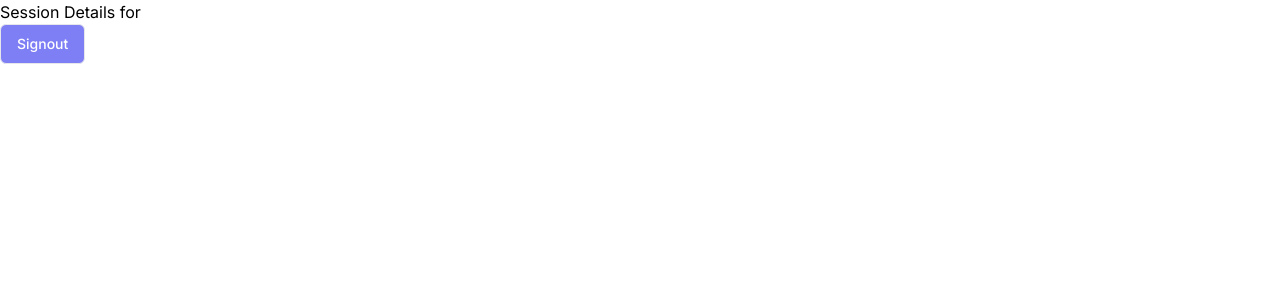
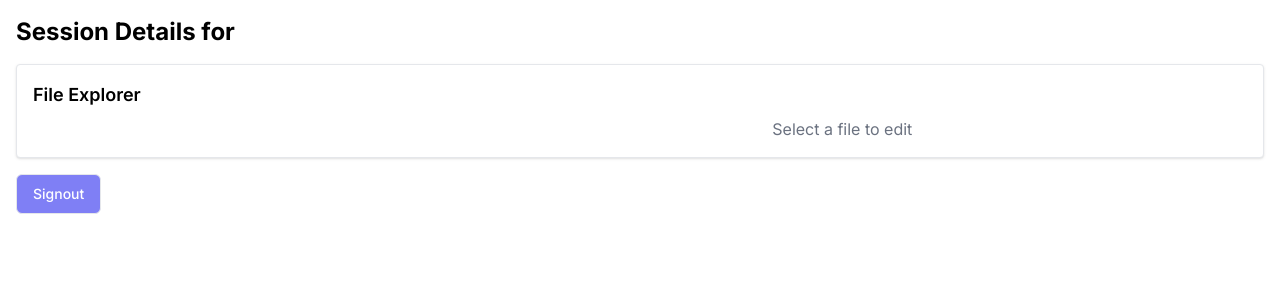
Before and after one commit to rishipatel9/Codeium, a Next.js app in the folder apps/web/: page /session in a window 1280 px wide. Shown: the top 300 px of the page. Built offline with nearby package versions, Linux system fonts and the light colour scheme; no server answers.

Commit message:
Added File Explorer

```diff
--- a/apps/web/src/app/session/[...sessionId]/page.tsx
+++ b/apps/web/src/app/session/[...sessionId]/page.tsx
@@ -1,6 +1,207 @@
 'use client';
+import { useEffect, useState } from 'react';
 import SignOut from '@/components/SignOut';
 import { useParams } from 'next/navigation';
+import { Folder, File, ChevronRight, ChevronDown } from 'lucide-react';
+import { supabaseClient } from '@/utils/SupabaseClient';
+import dynamic from 'next/dynamic';
+
+// Dynamically import Monaco editor to avoid server-side rendering issues
+const MonacoEditor = dynamic(() => import('@monaco-editor/react'), {
+  ssr: false,
+  loading: () => <p>Loading editor...</p>, // Fallback while Monaco Editor loads
+});
+
+const FileExplorer = () => {
+  const [expanded, setExpanded] = useState<Record<string, boolean>>({});
+  const [fileStructure, setFileStructure] = useState<Record<string, any> | null>(null);
+  const [fileContent, setFileContent] = useState<string | null>(null);
+  const [currentFilePath, setCurrentFilePath] = useState<string | null>(null);
+  const [fileType, setFileType] = useState<string | null>(null); // Track file type for Monaco language
+
+  // Toggle folder open/close and fetch structure if needed
+  const toggleFolder = (path: string) => {
+    setExpanded(prev => ({ ...prev, [path]: !prev[path] }));
+    if (!expanded[path]) {
+      fetchFileStructure(path);
+    }
+  };
+
+  // Fetch file structure from Supabase
+  const fetchFileStructure = async (path: string = 'react') => {
+    try {
+      console.log(`Fetching file structure for path: ${path}`);
+      const { data, error } = await supabaseClient.storage
+        .from(process.env.NEXT_PUBLIC_SUPABASE_BUCKET_NAME as string)
+        .list(path, { limit: 100, offset: 0 });
+
+      if (error) {
+        console.error('Error fetching file structure:', error);
+        return;
+      }
+
+      console.log('Fetched data:', data);
+
+      const structuredData = data?.reduce((acc: any, file: any) => {
+        console.log(`Processing file: ${file.name}`);
+        const parts = file.name.split('/');
+        let current = acc;
+        parts.forEach((part: string, idx: number) => {
+          if (idx === parts.length - 1) {
+            current[part] = null; // It's a file
+          } else {
+            current[part] = current[part] || {};
+            current = current[part];
+          }
+        });
+        return acc;
+      }, {});
+
+      console.log('Structured data:', structuredData);
+
+      setFileStructure(prev => ({
+        ...prev,
+        [path]: structuredData,
+      }));
+    } catch (error) {
+      console.error('Failed to fetch files:', error);
+    }
+  };
+
+  // Fetch file content and file type from Supabase
+  const fetchFileContent = async (path: string) => {
+    try {
+      console.log(`Fetching content for file: ${path}`);
+      const { data, error } = await supabaseClient.storage
+        .from(process.env.NEXT_PUBLIC_SUPABASE_BUCKET_NAME as string)
+        .download(path);
+
+      if (error) {
+        console.error('Error downloading file:', error);
+        return;
+      }
+
+      if (data) {
+        const textContent = await data.text();
+        console.log('File content:', textContent); // Debug log
+        setFileContent(textContent);
+        setCurrentFilePath(path);
+        setFileType(getFileType(path)); // Determine file type
+      } else {
+        console.error('No file data returned');
+      }
+    } catch (error) {
+      console.error('Failed to fetch file:', error);
+    }
+  };
+
+  // Determine the file type for Monaco Editor's language setting
+  const getFileType = (path: string) => {
+    const extension = path.split('.').pop();
+    switch (extension) {
+      case 'js':
+        return 'javascript';
+      case 'ts':
+        return 'typescript';
+      case 'json':
+        return 'json';
+      case 'css':
+        return 'css';
+      case 'html':
+        return 'html';
+      default:
+        return 'plaintext';
+    }
+  };
+
+  // Save the edited file back to Supabase
+  const saveFile = async (path: string, content: string) => {
+    try {
+      const { error } = await supabaseClient.storage
+        .from(process.env.NEXT_PUBLIC_SUPABASE_BUCKET_NAME as string)
+        .update(path, content, { cacheControl: '3600', upsert: true });
+
+      if (error) {
+        console.error('Error saving file:', error);
+      } else {
+        console.log('File saved successfully');
+      }
+    } catch (error) {
+      console.error('Failed to save file:', error);
+    }
+  };
+
+  useEffect(() => {
+    fetchFileStructure(); // Fetch root level initially
+  }, []);
+
+  // Render the file tree structure recursively
+  const renderTree = (tree: Record<string, any> | null, path = '') => {
+    if (!tree) return null;
+    return Object.entries(tree).map(([key, value]) => {
+      const currentPath = path ? `${path}/${key}` : key;
+      const isFolder = typeof value === 'object' && value !== null;
+      const isExpanded = expanded[currentPath as keyof typeof expanded] || false;
+
+      console.log('Rendering:', { key, value, isFolder, currentPath, isExpanded });
+
+      return (
+        <div key={currentPath} className="ml-4">
+          <div
+            className="flex items-center cursor-pointer hover:bg-gray-100 p-1"
+            onClick={() => isFolder ? toggleFolder(currentPath) : fetchFileContent(currentPath)}
+          >
+            {isFolder ? (
+              isExpanded ? <ChevronDown className="w-4 h-4 mr-1" /> : <ChevronRight className="w-4 h-4 mr-1" />
+            ) : null}
+            {isFolder ? <Folder className="w-4 h-4 mr-1 text-yellow-500" /> : <File className="w-4 h-4 mr-1 text-gray-500" />}
+            <span>{key}</span>
+          </div>
+          {isFolder && isExpanded && renderTree(value, currentPath)}
+        </div>
+      );
+    });
+  };
+
+  return (
+    <div className="bg-white border rounded shadow p-4">
+      <h2 className="text-lg font-semibold mb-2">File Explorer</h2>
+      <div className="flex">
+        <div className="w-1/3 pr-4">
+          {renderTree(fileStructure)}
+        </div>
+        <div className="w-2/3">
+          {fileContent !== null ? (
+            <div>
+              <h3 className="text-lg font-bold mb-2">Editing File: {currentFilePath}</h3>
+              <MonacoEditor
+                height="600px"
+                language={fileType || 'plaintext'} // Dynamically set language
+                value={fileContent}
+                onChange={(newValue) => setFileContent(newValue || '')}
+                theme="vs-dark"
+                options={{
+                  readOnly: false,
+                  minimap: { enabled: true },
+                }}
+              />
+              <button
+                className="mt-2 px-4 py-2 bg-blue-500 text-white rounded"
+                onClick={() => currentFilePath && saveFile(currentFilePath, fileContent)}
+              >
+                Save File
+              </button>
+            </div>
+          ) : (
+            <div className="flex items-center justify-center h-full">
+              <p className="text-gray-500">Select a file to edit</p>
+            </div>
+          )}
+        </div>
+      </div>
+    </div>
+  );
+};
 
 const SessionIdPage = () => {
   const params = useParams();
@@ -10,9 +211,12 @@ const SessionIdPage = () => {
     return <div>Loading...</div>;
   }
   return (
-    <div>
-      <h1>Session Details for {sessionId}</h1>
-      <SignOut/>
+    <div className="p-4">
+      <h1 className="text-2xl font-bold mb-4">Session Details for {sessionId}</h1>
+      <FileExplorer />
+      <div className="mt-4">
+        <SignOut />
+      </div>
     </div>
   );
 };
```
